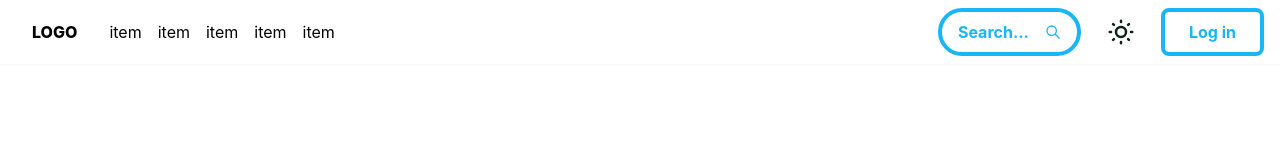
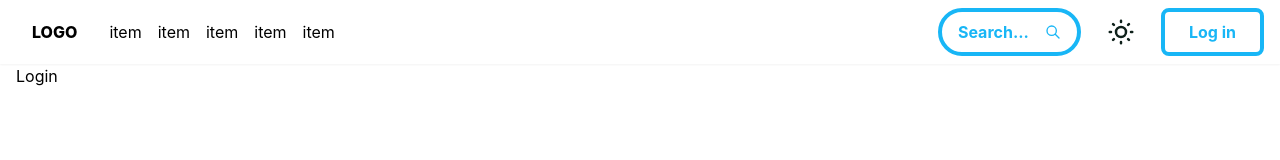
Before and after one commit to IIB3nceII/doc-in-time, a React (Create React App) app in the folder webapp/: page /login in a window 1280 px wide. Shown: the top 160 px of the page. Built offline with nearby package versions, Linux system fonts and the light colour scheme.

Commit message:
🚀 PageNotFound and Login pages

```diff
--- /dev/null
+++ b/webapp/src/pages/Login/Login.tsx
@@ -0,0 +1,8 @@
+import React from "react";
+import s from "./Login.module.scss";
+
+const Login = () => {
+  return <div>Login</div>;
+};
+
+export default Login;
--- /dev/null
+++ b/webapp/src/pages/Login/index.ts
@@ -0,0 +1 @@
+export { default } from "./Login";
--- /dev/null
+++ b/webapp/src/pages/PageNotFound/PageNotFound.tsx
@@ -0,0 +1,13 @@
+import React from "react";
+import s from "./PageNotFound.module.scss";
+import { Link } from "react-router-dom";
+
+const PageNotFound = () => {
+  return (
+    <div>
+      PageNotFound <Link to="/">Return to Home Page</Link>;
+    </div>
+  );
+};
+
+export default PageNotFound;
--- /dev/null
+++ b/webapp/src/pages/PageNotFound/index.ts
@@ -0,0 +1 @@
+export { default } from "./PageNotFound";
--- a/webapp/src/pages/index.ts
+++ b/webapp/src/pages/index.ts
@@ -1 +1,3 @@
 export { default as Home } from "./Home";
+export { default as Login } from "./Login";
+export { default as PageNotFound } from "./PageNotFound";
--- a/webapp/src/routes.tsx
+++ b/webapp/src/routes.tsx
@@ -1,6 +1,6 @@
-import React, { FC, useEffect } from "react";
-import { BrowserRouter, Routes, Route } from "react-router-dom";
-import { Home } from "./pages";
+import { FC, useEffect } from "react";
+import { Routes, Route } from "react-router-dom";
+import { Home, Login, PageNotFound } from "./pages";
 
 const AppRoutes: FC = () => {
   useEffect(() => {
@@ -13,9 +13,11 @@ const AppRoutes: FC = () => {
     }
   }, []);
   return (
-      <Routes>
-        <Route path="/" element={<Home />}></Route>
-      </Routes>
+    <Routes>
+      <Route path="/login" element={<Login />}></Route>
+      <Route path="/" element={<Home />}></Route>
+      <Route path="*" element={<PageNotFound />}></Route>
+    </Routes>
   );
 };
 
```
Also changed, not shown: webapp/src/pages/Login/Login.module.scss (added), webapp/src/pages/PageNotFound/PageNotFound.module.scss (added).
